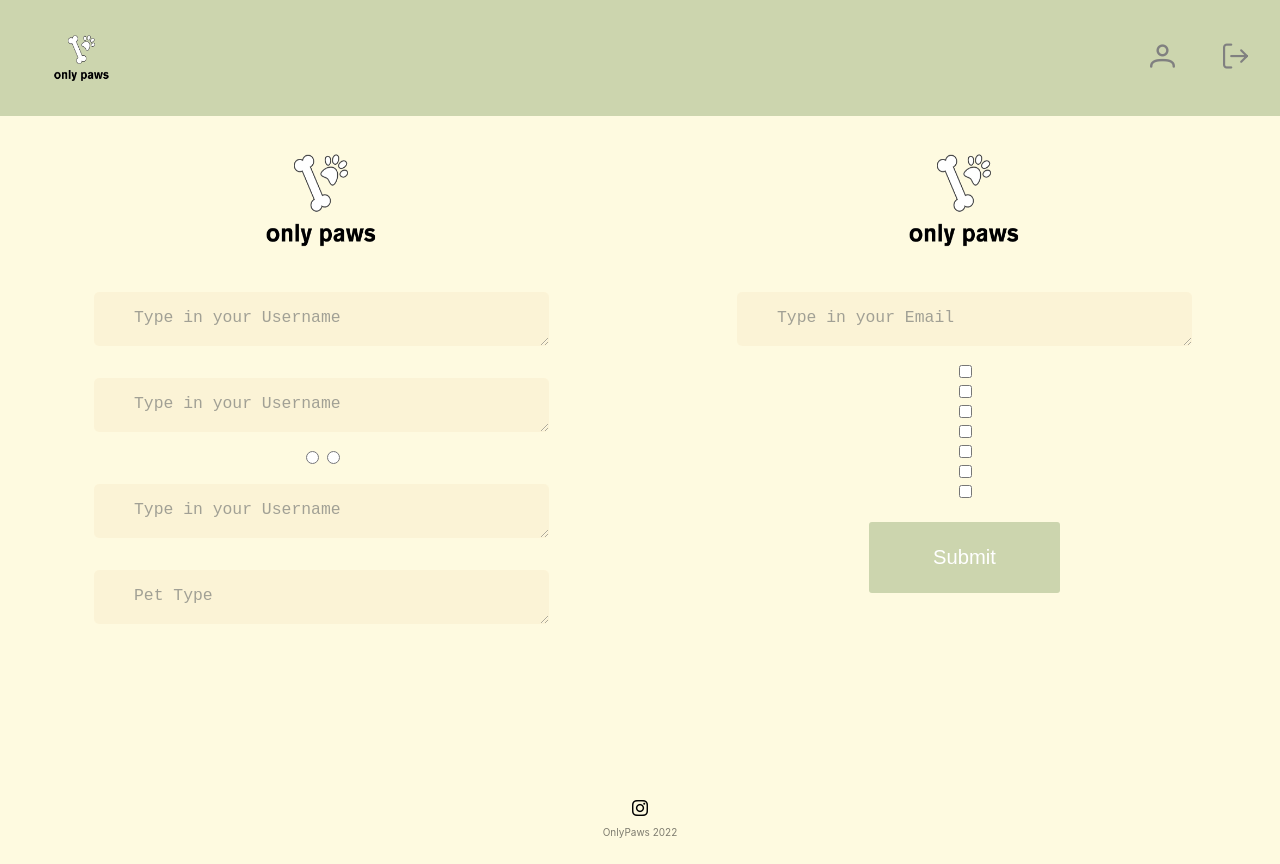
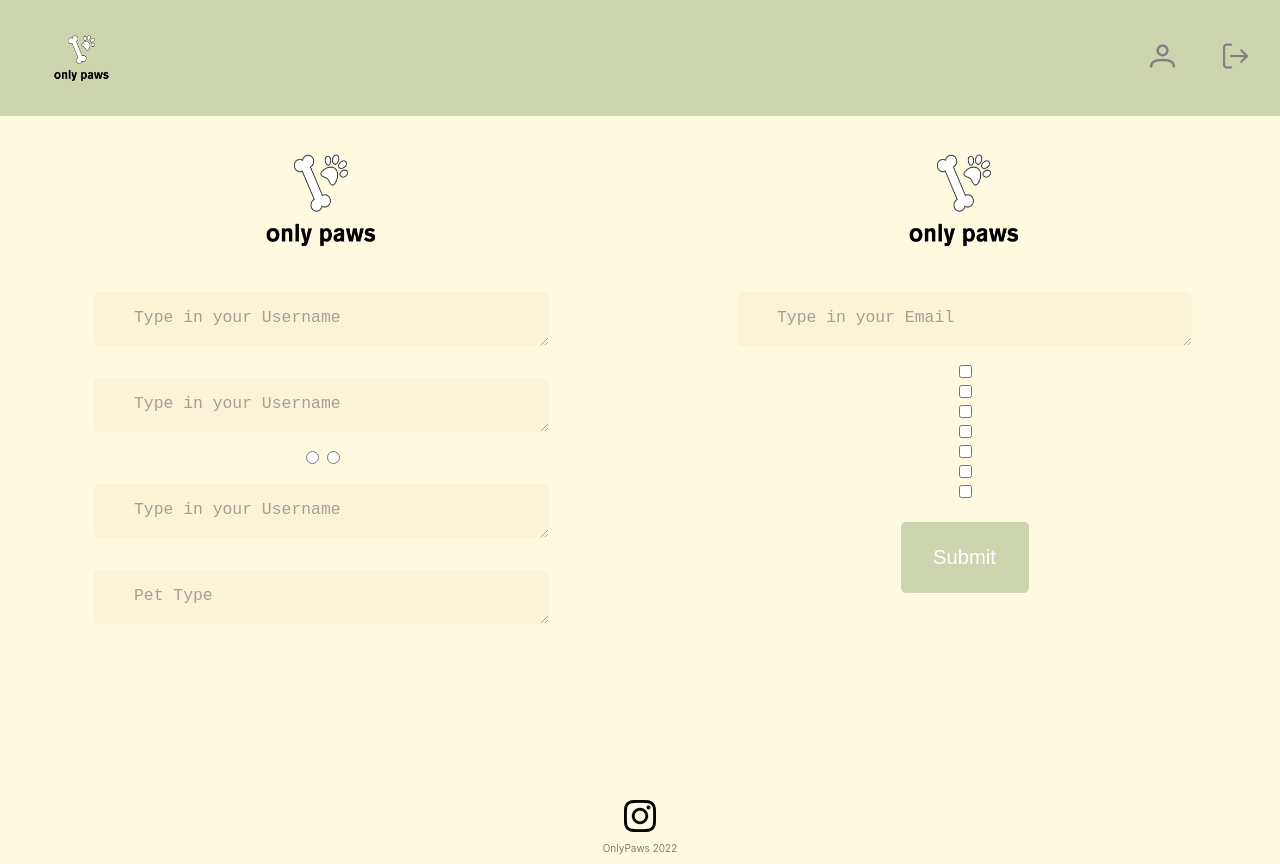
Before and after one commit to carlotacb/only-paws, a Next.js app in the folder frontend/: page /signup in a window 1280 px wide. Built offline with nearby package versions, Linux system fonts and the light colour scheme.

Commit message:
fourth update on frontend

```diff
--- a/frontend/components/Footer.jsx
+++ b/frontend/components/Footer.jsx
@@ -4,7 +4,8 @@ import 'primeicons/primeicons.css';
 const Footer = () => {
   return (
     <div className='footer'>
-      <i className='pi pi-instagram'></i>
+      <i className='pi pi-instagram' style={{fontSize:"2rem"}}></i>
+      <p className="footer-text">OnlyPaws 2022</p>
     </div>
   )
 }
--- a/frontend/components/Layout.jsx
+++ b/frontend/components/Layout.jsx
@@ -10,8 +10,8 @@ const Layout = ({children}) => {
         <>
             <Header/>
             {children}
-            <Footer style={{fontSize:"3rem"}}/>
-            <p className="footer-text">OnlyPaws 2022</p>
+            <Footer />
+
         </>
       )
 }
--- a/frontend/pages/login/index.jsx
+++ b/frontend/pages/login/index.jsx
@@ -16,7 +16,7 @@ const Login = () => {
       <div  className='login-box' style={{justifyItems: 'center',alignItems:'center'}}>
         <InputTextarea className ="login-input" rows={1.5} cols={40} value="Type in your Email" onChange="" required/>
         <InputTextarea className ="login-input" rows={1.5} cols={40} value="Password goes here" onChange="" required/>
-        <Button class="login-btn" label="Submit" height={200} width={350} onClick={handleSubmit}/>
+        <Button class="login-btn" label="Submit" height={150} width={250} onClick={handleSubmit}/>
 
       </div>
       </form>
--- a/frontend/pages/profile/[id].js
+++ b/frontend/pages/profile/[id].js
@@ -8,7 +8,10 @@ const Profile = () => {
     <div className='profile-container'>
 
           <div className='card-container-left'>
-                ..
+                <h1 className='profile-heading'> UserName : ""</h1>
+                <h1 className='profile-heading'> Pet Type : ""</h1>
+                <h1 className='profile-heading'> Availability : ""</h1>
+                <h1 className='profile-heading'> Days Available : ""</h1>
           </div>
 
             <div className='card-container-right'>
--- a/frontend/styles/Home.module.css
+++ b/frontend/styles/Home.module.css
@@ -1,6 +1,7 @@
 .container {
   padding: 0 2rem;
   display: flex;
+  flex-direction: column;
   justify-content: center;
   align-items: center;
 }
--- a/frontend/styles/globals.css
+++ b/frontend/styles/globals.css
@@ -95,8 +95,8 @@ a {
 
 .footer{
   display: flex;
-  flex-direction: row;
-  justify-content: space-around;
+  flex-direction: column;
+  justify-content: center;
   align-items: center;
   margin-top: 10rem;
 
@@ -120,8 +120,34 @@ a {
 
 }
 
+.card-container{
+  position: absolute;
+  width: 462px;
+  height: 704px;
+  left: 489px;
+  top: 228px;
 
+  background: #D9D9D9;
+  border-radius: 44px;
+  display: flex;
+  flex-direction: column;
+  justify-content: center;
+  align-items: center;
+}
 
+.layout{
+  display: flex;
+  flex-direction: column;
+}
+
+.card-container-left{
+  display: flex;
+  flex-direction: column;
+  justify-content: left;
+  align-items: center;
+  margin-right: 4rem;
+
+}
 .card-container-right{
   width: 362px;
   height: 604px;
@@ -139,6 +165,10 @@ background: #FAEDCD;
 border-radius: 44px;
 }
 
+.profile-heading{
+  color: #331d0a;
+  ;
+}
 .btn-container-card{
   top:700px;
   border-radius: 100%;
@@ -241,14 +271,16 @@ border-radius: 44px;
 .login-btn{
   background-color: #CCD5AE;
   display: flex;
+  align-items: center;
+  justify-content: center;
   color: white;
   border: none;
-  border-radius: 3px;
+  border-radius: 5px;
   padding: 1.5rem 4rem 1.5rem 4rem;
   margin-top: 20px;
   min-width: 350 px;
-  height: 200 px;
-  width: 350 px;
+  height: 1 rem;
+  width: 5rem;
   font-size: 2ch;
 
 }
```
Also changed, not shown: frontend/components/card.jsx (+4 -4 lines).
